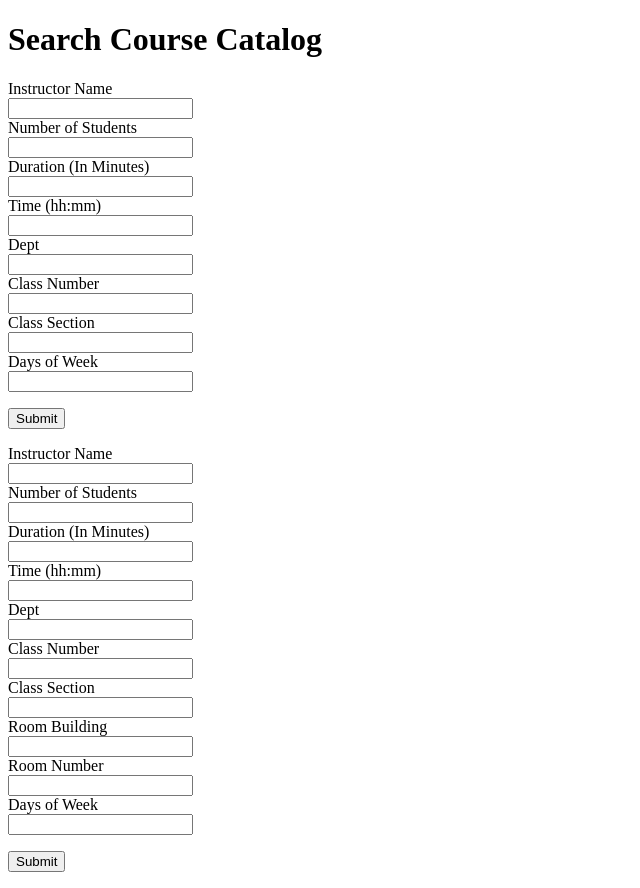
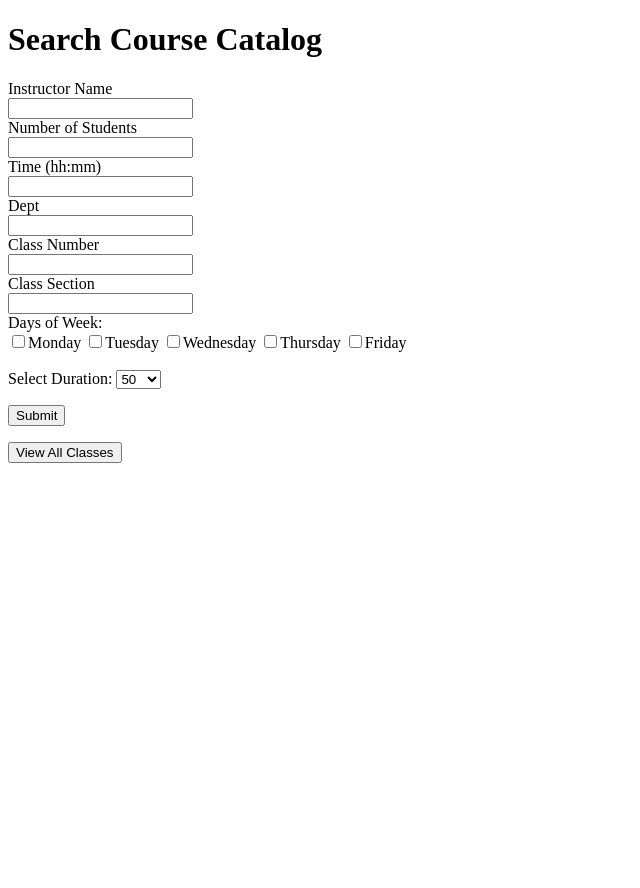
Before and after one commit to mpotts1/447_Project, a Flask app: page / in a window 1280 px wide. Shown: the whole page, without its empty margins (0-640 px from the left). After the commit the page ends 463 px from the top, so only its background shows below. Run offline with Flask 2, Linux system fonts and the light colour scheme; parts of the project's set-up code (start-up, migrations or seed data) failed here and were passed over.

Commit message:
Front end fully implemented
html templates allow user to view all classes, and add classes to the database through python and sql queries. Still pretty barebones with no stylization

```diff
--- a/src/app.py
+++ b/src/app.py
@@ -6,7 +6,7 @@ from flask import render_template
 
 from src.input import get_rooms_available
 from src.input import add_class
-
+from src.sql_handler import get_list_classes
 
 app = Flask(__name__)
 
@@ -24,10 +24,22 @@ def getListRooms():
     dept = request.args.get('dept')
     number = request.args.get('number')
     section = int(request.args.get('section'))
-    day_of_week = request.args.get('day_of_week').split(",")
+    days = ""
+    if request.args.get('monday') == "on":
+        days += "MON "
+    if request.args.get('monday') == "on":
+        days += "TUES "
+    if request.args.get('monday') == "on":
+        days += "WED "
+    if request.args.get('monday') == "on":
+        days += "THURS "
+    if request.args.get('monday') == "on":
+        days += "FRI"
+    day_of_week = days.split(" ")
+
     result = get_rooms_available(instructor, students, duration, time, dept, number, section, day_of_week)
 
-    return render_template('rooms.html', result = result)
+    return render_template('rooms.html', rooms = result, instr = instructor, stud = students, dur = duration, tim = time, dep = dept, num = number, sect = section, day = days)
 
 #Example http request
 #http://127.0.0.1:5000/getRooms?instructor=TestInstr&students=20&duration=90&time=12:30&dept=CMSC&number=447&section=1&day_of_week=MON,WED
@@ -36,7 +48,7 @@ def getListRooms():
 def addClass():
     instructor = request.args.get('instructor')
     students = int(request.args.get('students'))
-    duration = int(request.args.get('duration'))
+    duration = request.args.get('duration')
     time = request.args.get('time')
     dept = request.args.get('dept')
     number = request.args.get('number')
@@ -47,7 +59,12 @@ def addClass():
 
     result = add_class(instructor, students, duration, time, dept, number, section, room_building, room_number, day_of_week)
 
-    return render_template('rooms.html', result = result)
+    return render_template('home.html')
+
+@app.route("/displayClasses/")
+def displayClasses():
+    result = get_list_classes()
+    return render_template('displayClasses.html', classes = result)
 
 if __name__ == "__main__":
     app.run()
--- a/src/templates/home.html
+++ b/src/templates/home.html
@@ -1,18 +1,13 @@
 <!DOCTYPE html>
 <html>
-    <head>
+    <body>
         <h1>Search Course Catalog</h1>
-    </head>
-    <body>
         <form action="http://127.0.0.1:5000/getRooms">
             <div>Instructor Name</div>
             <div><input type="text" id="instructor" name="instructor" /></div>
 
             <div>Number of Students</div>
             </div><input type="text" id="students" name="students" /></div>
-
-            <div>Duration (In Minutes)</div>
-            <div><input type="text" id="duration" name="duration" /></div>
 
             <div>Time (hh:mm)</div>
             <div><input type="text" id="time" name="time" /></div>
@@ -26,45 +21,26 @@
             <div>Class Section</div>
             <div><input type="text" id="section" name="section" /></div>
 
-            <div>Days of Week</div>
-            <div><input type="text" id="day_of_week" name="day_of_week" /></div>
-
+            <div>Days of Week:</div>
+            <label><input type="checkbox" name="monday">Monday</label>
+            <label><input type="checkbox" name="tuesday">Tuesday</label>
+            <label><input type="checkbox" name="wednesday">Wednesday</label>
+            <label><input type="checkbox" name="thursday">Thursday</label>
+            <label><input type="checkbox" name="friday">Friday</label>
+            <div>
+                <label for="duration"><br />Select Duration:</label>
+                <select id="duration" name="duration">
+                    <option value="50">50</option>
+                    <option value="75">75</option>
+                    <option value="150">150</option>
+                </select>
+            </div>
             <p>
                 <input type="submit" value="Submit">
             </p>
         </form>
-        <form action="http://127.0.0.1:5000/addClass">
-            <div>Instructor Name</div>
-            <div><input type="text" id="instructor" name="instructor" /></div>
-
-            <div>Number of Students</div>
-            </div><input type="text" id="students" name="students" /></div>
-
-            <div>Duration (In Minutes)</div>
-            <div><input type="text" id="duration" name="duration" /></div>
-
-            <div>Time (hh:mm)</div>
-            <div><input type="text" id="time" name="time" /></div>
-
-            <div>Dept</div>
-            <div><input type="text" id="dept" name="dept" /></div>
-
-            <div>Class Number</div>
-            <div><input type="text" id="number" name="number" /></div>
-
-            <div>Class Section</div>
-            <div><input type="text" id="section" name="section" /></div>
-
-            <div>Room Building</div>
-            <div><input type="text" id="room_building" name="r_building" /></div>
-
-            <div>Room Number</div>
-            <div><input type="text" id="room_number" name="r_number" /></div>
-
-            <div>Days of Week</div>
-            <div><input type="text" id="day_of_week" name="day_of_week" /></div>
-            <p>
-                <input type="submit" value="Submit">
+        <form action="http://127.0.0.1:5000/displayClasses">
+            <input type="submit" value="View All Classes">
             </p>
         </form>
     </body>
```
Also changed, not shown: src/sql_handler.py (+13 -13 lines), src/templates/displayClasses.html (added, +40 -0 lines), src/templates/rooms.html (+35 -6 lines).
